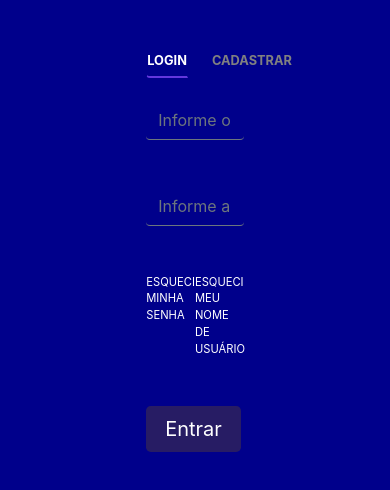
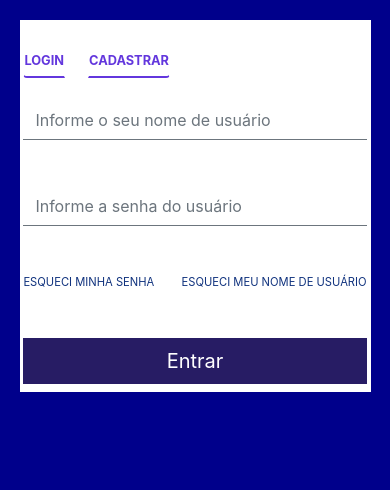
Before and after one commit to YoCypher/QuantumWeb2020, a Vue app: page / in a window 390 px wide. Shown: the top 490 px of the page. Built offline with nearby package versions, Linux system fonts and the light colour scheme.

Commit message:
Login responsivo adicionado

```diff
--- a/src/components/Login.vue
+++ b/src/components/Login.vue
@@ -66,20 +66,29 @@ export default{
 
 <style>
 
+  @media (max-width: 576px) {
+    #form-login{
+      width: 90%;
+    }
+  }
+
+  @media (min-width: 768px) and (max-width: 1199.97px)  {
+    #form-login{
+      width: 35%;
+    }
+  }
+
+  @media (min-width: 1199.98px) {
+    #form-login{
+      width: 25%;
+    }
+  }
+
   .login, .cadastrar{
     font-size: 80%;
     padding-left: 0;
     padding-right: 0;
-    color: grey;
-  }
-
-  #clicado-estilo{
-    color: white;
-    border-bottom: 2px solid rgb(99, 55, 221);
-  }
-
-  .login:hover, .cadastrar:hover{
-    color: white;
+    color: rgb(99, 55, 221);
     border-bottom: 2px solid rgb(99, 55, 221);
   }
 
@@ -88,11 +97,13 @@ export default{
   }
 
   #form-login{
-    width: 25%;
     margin-right: auto;
     margin-left: auto;
     padding-bottom: 2%;
-    border-radius: 5%;
+    border-radius: 0;
+    background-color: white;
+    padding-right: 1%;
+    padding-left: 1%;
   }
 
   .form-login label{
@@ -109,6 +120,7 @@ export default{
     color: white;
     background-color: #271c64;
     border: none;
+    border-radius: 0;
   }
 
   #form-login input[type="submit"]:hover, #form-login input[type="reset"]:hover{
@@ -125,19 +137,17 @@ export default{
     justify-content: center;
   }
 
-  .grupo input:first-child{
-    margin-right: 3%;
-  }
 
   input[type="text"], input[type="password"]{
     background-color: transparent;
+    border-radius: 0;
     border-top: none;
     border-left: none;
     border-right: none;
   }
 
   .link-usuario a{
-    color: white;
+    color:rgb(17, 51, 126);
   }
 
   p, .link-usuario a{
@@ -154,4 +164,5 @@ export default{
     justify-content: space-between;
   }
 
+
 </style>
```
